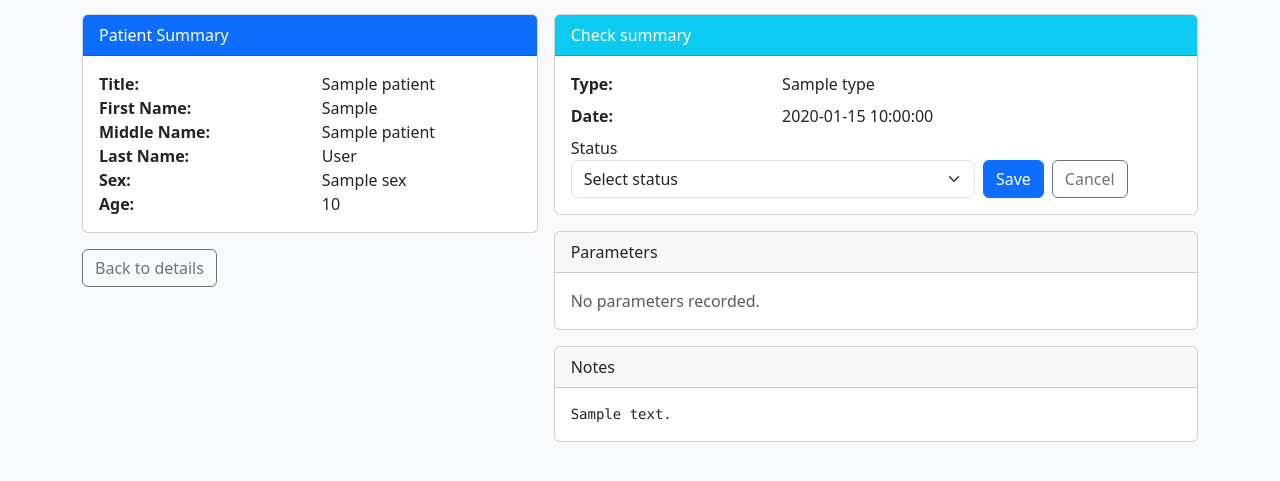
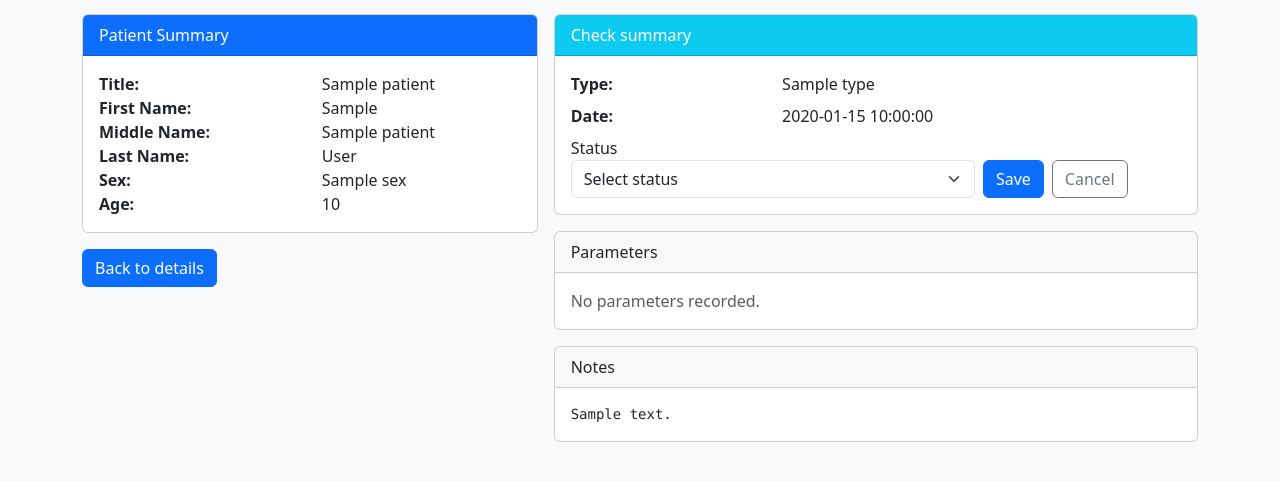
Before and after one commit to koleaby4/medical_electronic_system, a FastAPI app: template src/templates/medical_check_details.html in a window 1280 px wide. Shown: the part 56-537 px from the top of the page. Run offline with FastAPI, Linux system fonts and the light colour scheme; the template is opened without the code that fills it: most values are stand-ins (such as "Sample title", 1, 10 or a date in 2020).

Commit message:
style `back to details` button

```diff
--- a/src/templates/_patient_summary_card.html
+++ b/src/templates/_patient_summary_card.html
@@ -24,5 +24,5 @@
   </div>
 
 {% if show_back_button %}
-  <a class="btn btn-outline-secondary" href="{{ back_url or ('/patients/' ~ patient.patient_id) }}">Back to details</a>
+  <a class="btn btn-primary" href="{{ back_url or ('/patients/' ~ patient.patient_id) }}">Back to details</a>
 {% endif %}
```
